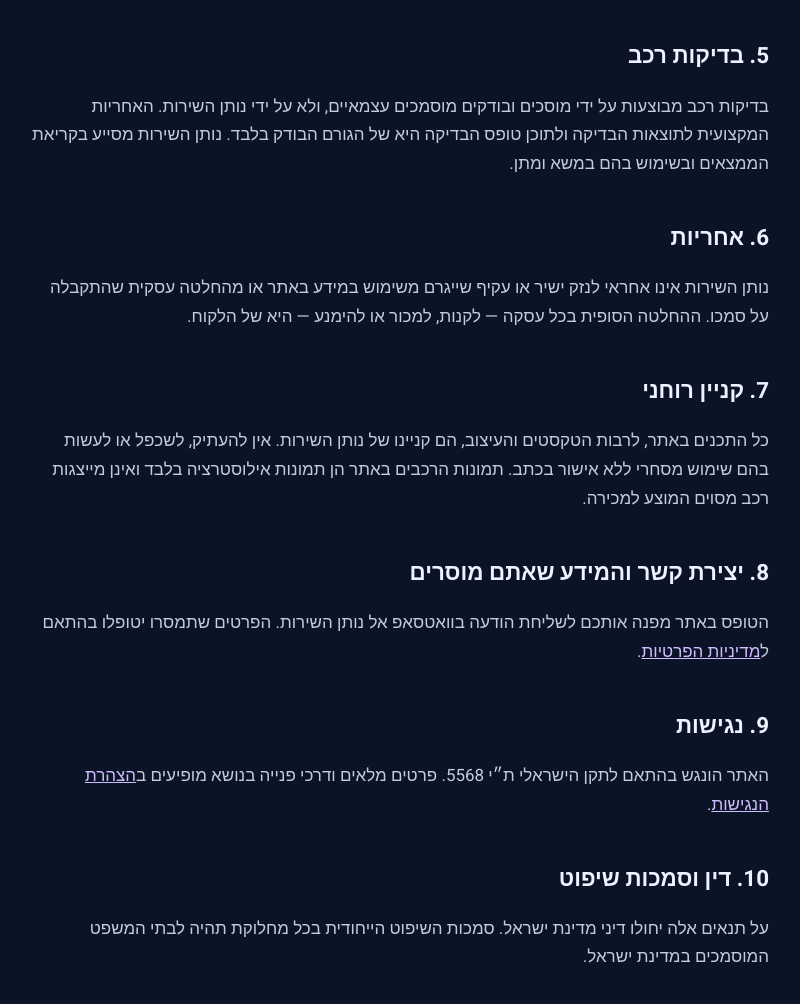
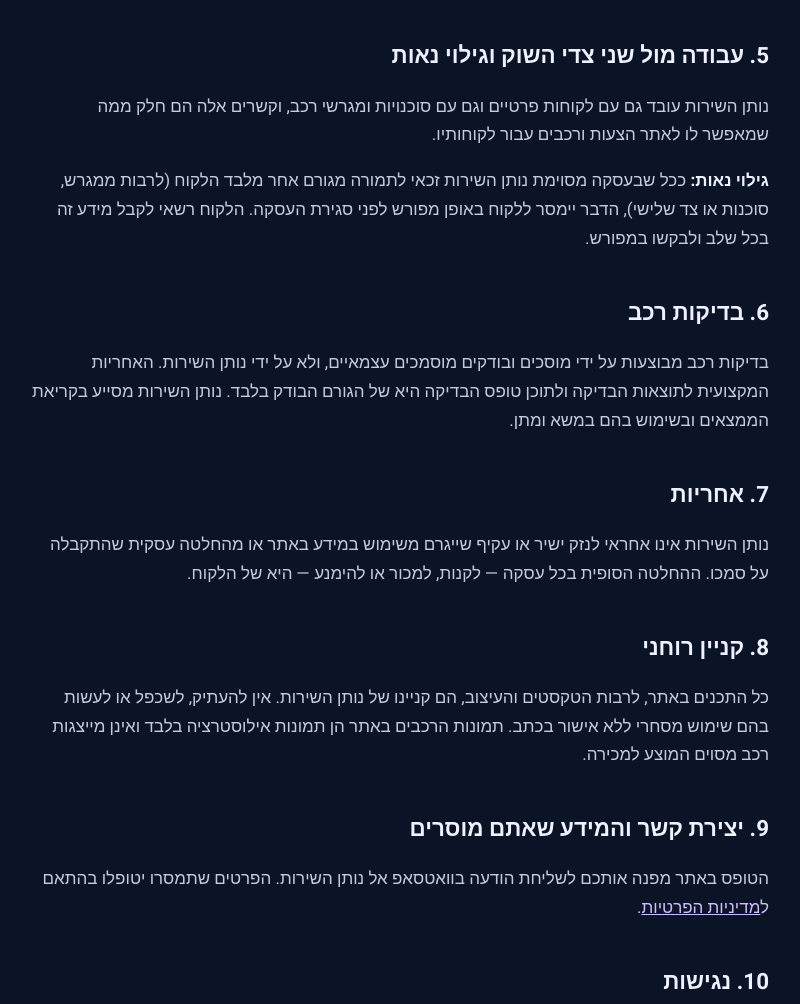
Before and after one commit to YradenShua7/AdvisorCar, a website: page terms.html in a window 1280 px wide. Shown: the part 1022-2026 px from the top of the page, without its empty margins (241-1041 px from the left). Drawn offline with Linux system fonts and the light colour scheme.

```diff
--- a/terms.html
+++ b/terms.html
@@ -6,6 +6,9 @@
 <title>תקנון ותנאי שימוש | אור זגורי</title>
 <meta name="description" content="תקנון ותנאי השימוש באתר אור זגורי — מהות השירות, היעדר התחייבות לתוצאה, ואופן ההתקשרות."/>
 <meta name="theme-color" content="#0b1326"/>
+<link rel="icon" href="favicon.svg" type="image/svg+xml"/>
+<link rel="icon" href="favicon-32.png" sizes="32x32" type="image/png"/>
+<link rel="apple-touch-icon" href="apple-touch-icon.png"/>
 <link rel="preconnect" href="https://fonts.googleapis.com"/>
 <link rel="preconnect" href="https://fonts.gstatic.com" crossorigin/>
 <link href="https://fonts.googleapis.com/css2?family=Heebo:wght@400;500;700;900&display=swap" rel="stylesheet"/>
@@ -66,39 +69,51 @@
   </li>
 </ul>
 
-<h2>5. בדיקות רכב</h2>
+<h2>5. עבודה מול שני צדי השוק וגילוי נאות</h2>
+<p>
+  נותן השירות עובד גם עם לקוחות פרטיים וגם עם סוכנויות ומגרשי רכב, וקשרים אלה הם חלק
+  ממה שמאפשר לו לאתר הצעות ורכבים עבור לקוחותיו.
+</p>
+<p>
+  <!-- TODO(אור): לאשר או לתקן את הסעיף הזה כך שישקף במדויק ממי אתה מקבל תמורה. -->
+  <strong>גילוי נאות:</strong> ככל שבעסקה מסוימת נותן השירות זכאי לתמורה מגורם אחר
+  מלבד הלקוח (לרבות ממגרש, סוכנות או צד שלישי), הדבר יימסר ללקוח באופן מפורש לפני
+  סגירת העסקה. הלקוח רשאי לקבל מידע זה בכל שלב ולבקשו במפורש.
+</p>
+
+<h2>6. בדיקות רכב</h2>
 <p>
   בדיקות רכב מבוצעות על ידי מוסכים ובודקים מוסמכים עצמאיים, ולא על ידי נותן השירות.
   האחריות המקצועית לתוצאות הבדיקה ולתוכן טופס הבדיקה היא של הגורם הבודק בלבד. נותן
   השירות מסייע בקריאת הממצאים ובשימוש בהם במשא ומתן.
 </p>
 
-<h2>6. אחריות</h2>
+<h2>7. אחריות</h2>
 <p>
   נותן השירות אינו אחראי לנזק ישיר או עקיף שייגרם משימוש במידע באתר או מהחלטה עסקית
   שהתקבלה על סמכו. ההחלטה הסופית בכל עסקה — לקנות, למכור או להימנע — היא של הלקוח.
 </p>
 
-<h2>7. קניין רוחני</h2>
+<h2>8. קניין רוחני</h2>
 <p>
   כל התכנים באתר, לרבות הטקסטים והעיצוב, הם קניינו של נותן השירות. אין להעתיק, לשכפל או
   לעשות בהם שימוש מסחרי ללא אישור בכתב. תמונות הרכבים באתר הן תמונות אילוסטרציה בלבד
   ואינן מייצגות רכב מסוים המוצע למכירה.
 </p>
 
-<h2>8. יצירת קשר והמידע שאתם מוסרים</h2>
+<h2>9. יצירת קשר והמידע שאתם מוסרים</h2>
 <p>
   הטופס באתר מפנה אותכם לשליחת הודעה בוואטסאפ אל נותן השירות. הפרטים שתמסרו יטופלו
   בהתאם ל<a href="privacy.html">מדיניות הפרטיות</a>.
 </p>
 
-<h2>9. נגישות</h2>
+<h2>10. נגישות</h2>
 <p>
   האתר הונגש בהתאם לתקן הישראלי ת״י 5568. פרטים מלאים ודרכי פנייה בנושא מופיעים
   ב<a href="accessibility.html">הצהרת הנגישות</a>.
 </p>
 
-<h2>10. דין וסמכות שיפוט</h2>
+<h2>11. דין וסמכות שיפוט</h2>
 <p>
   על תנאים אלה יחולו דיני מדינת ישראל. סמכות השיפוט הייחודית בכל מחלוקת תהיה לבתי המשפט
   המוסמכים במדינת ישראל.
```
